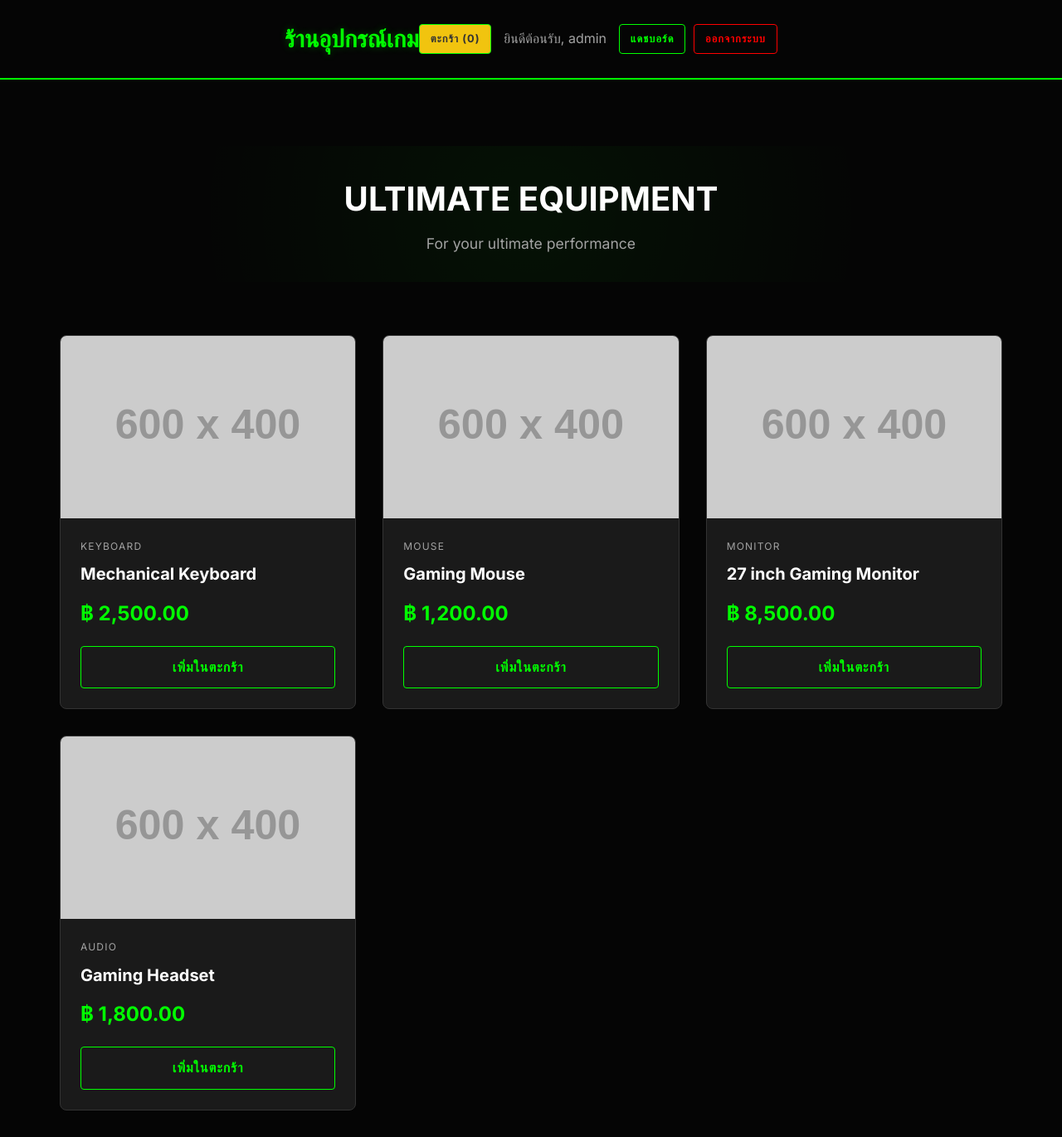
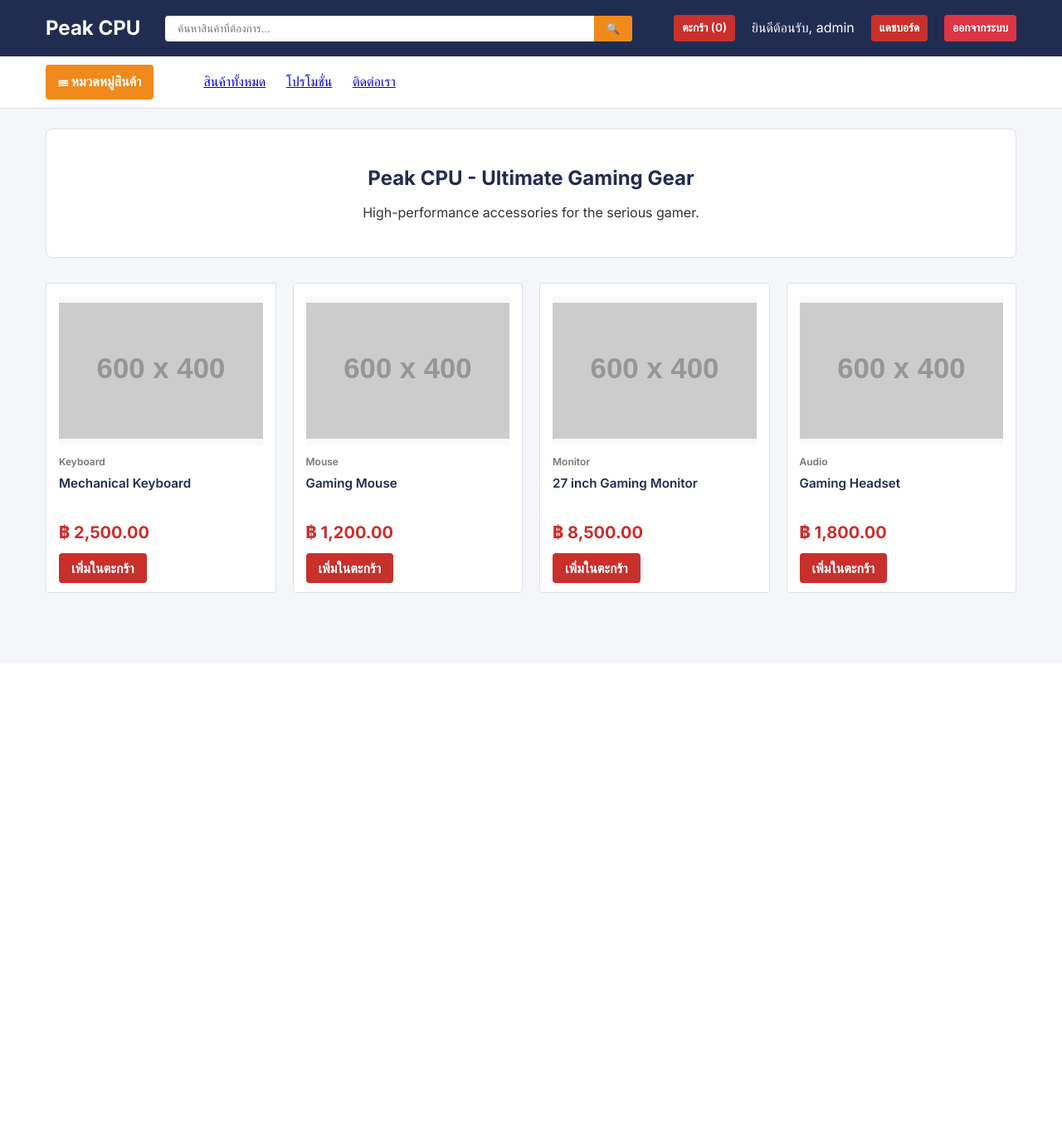
Before and after one commit to 67219010026-create/pretest-gamingstore-26, a PHP site: page / in a window 1280 px wide. Shown: the whole page at 83% size. After the commit the page ends 715 px from the top, so only its background shows below. Run offline with PHP 8.4, Linux system fonts and the light colour scheme; a user stored in the database is signed in; data comes from the database, SQL or seed files in the repository; grey boxes labelled with a size stand in for pictures from a placeholder-image service; some libraries are stand-ins or nearby versions.

Commit message:
feat: Redesign the application's visual theme, update product seeding data and logic, and apply new button styles.

```diff
--- a/checkout.php
+++ b/checkout.php
@@ -206,11 +206,11 @@ if (isset($_SESSION['cart'])) {
                         </div>
 
                         <div style="margin-top: 20px;">
-                            <button type="submit" class="btn"
+                            <button type="submit" class="btn btn-primary"
                                 style="width: 100%; padding: 15px; font-size: 1.1rem; margin-bottom: 10px;">
                                 <?php echo t('payment_button'); ?>
                             </button>
-                            <a href="cart.php" class="btn"
+                            <a href="cart.php" class="btn btn-secondary"
                                 style="display: block; width: 100%; text-align: center; padding: 15px; font-size: 1.1rem; background-color: #6c757d; color: white; text-decoration: none; box-sizing: border-box;">
                                 <?php echo t('back_to_cart'); ?>
                             </a>
--- a/index.php
+++ b/index.php
@@ -31,34 +31,50 @@ if (isset($_SESSION['cart'])) {
 <body>
 
     <header>
-        <div class="container flex-between" style="padding: 0;">
+        <div class="container flex-between">
             <div class="logo">
-                <h1><?php echo t('store_name'); ?></h1>
+                <h1><a href="index.php"><?php echo t('store_name'); ?></a></h1>
             </div>
-            <a href="cart.php" class="btn btn-sm"
-                style="margin-right: 15px; background-color: #f1c40f; color: #333; font-weight: bold;">
+
+            <div class="search-container">
+                <input type="text" class="search-input" placeholder="ค้นหาสินค้าที่ต้องการ...">
+                <button class="search-btn">🔍</button>
+            </div>
+
+            <nav class="flex-between">
+                <a href="cart.php" class="btn btn-sm btn-primary">
                     <?php echo t('cart'); ?> (<?php echo $cart_count; ?>)
                 </a>
                 <?php if (isset($_SESSION['user_id'])): ?>
-                <span class="text-muted" style="margin-right: 15px;"><?php echo t('welcome'); ?>,
+                    <span class="text-muted" style="color: white;"><?php echo t('welcome'); ?>,
                         <?php echo htmlspecialchars($_SESSION['username']); ?></span>
                     <?php if (isset($_SESSION['role']) && $_SESSION['role'] === 'Admin'): ?>
-                    <a href="admin_dashboard.php" class="btn btn-sm"
-                        style="margin-right: 10px;"><?php echo t('dashboard'); ?></a>
+                        <a href="admin_dashboard.php" class="btn btn-sm btn-primary"><?php echo t('dashboard'); ?></a>
                     <?php endif; ?>
                     <a href="logout.php" class="btn btn-danger btn-sm"><?php echo t('logout'); ?></a>
                 <?php else: ?>
-                <a href="login.php" class="btn btn-sm" style="margin-right: 10px;"><?php echo t('login'); ?></a>
-                <a href="register.php" class="btn btn-sm"><?php echo t('register'); ?></a>
+                    <a href="login.php" class="btn btn-sm btn-primary"><?php echo t('login'); ?></a>
+                    <a href="register.php" class="btn btn-sm btn-primary"><?php echo t('register'); ?></a>
                 <?php endif; ?>
             </nav>
         </div>
     </header>
 
-    <div class="container">
+    <div class="secondary-nav">
+        <div class="container flex-between" style="justify-content: flex-start;">
+            <a href="#" class="cat-btn">☰ หมวดหมู่สินค้า</a>
+            <nav style="margin-left: 20px;">
+                <a href="index.php">สินค้าทั้งหมด</a>
+                <a href="#">โปรโมชั่น</a>
+                <a href="#">ติดต่อเรา</a>
+            </nav>
+        </div>
+    </div>
+
+    <div class="container mt-4">
         <div class="hero">
-            <h2>Ultimate Equipment</h2>
-            <p>For your ultimate performance</p>
+            <h2>Peak CPU - Ultimate Gaming Gear</h2>
+            <p>High-performance accessories for the serious gamer.</p>
         </div>
 
         <div class="product-grid">
@@ -80,7 +96,7 @@ if (isset($_SESSION['cart'])) {
                                 <?php echo number_format($product['price'], 2); ?>
                             </div>
                             <a href="cart.php?action=add&id=<?php echo $product['id']; ?>"
-                                class="btn w-full"><?php echo t('add_to_cart'); ?></a>
+                                class="btn btn-primary w-full"><?php echo t('add_to_cart'); ?></a>
                         </div>
                     </div>
                 <?php endforeach; ?>
--- a/lang.php
+++ b/lang.php
@@ -9,7 +9,7 @@ if (!isset($_SESSION['lang'])) {
 
 $translations = [
     'th' => [
-        'store_name' => 'ร้านอุปกรณ์เกม',
+        'store_name' => 'Peak CPU',
         'welcome' => 'ยินดีต้อนรับ',
         'dashboard' => 'แดชบอร์ด',
         'logout' => 'ออกจากระบบ',
--- a/login.php
+++ b/login.php
@@ -81,7 +81,7 @@ if ($_SERVER['REQUEST_METHOD'] == 'POST') {
                 <input type="password" id="password" name="password" required>
             </div>
 
-            <button type="submit" class="btn">Login</button>
+            <button type="submit" class="btn btn-primary w-full">Login</button>
             <a href="cart.php" class="btn"
                 style="display: block; text-align: center; margin-top: 10px; background-color: #6c757d; text-decoration: none;">
                 <?php echo t('back_to_cart'); ?>
--- a/register.php
+++ b/register.php
@@ -115,7 +115,7 @@ if ($_SERVER['REQUEST_METHOD'] == 'POST') {
                     <input type="password" id="confirm_password" name="confirm_password" required>
                 </div>
 
-                <button type="submit" class="btn">Register</button>
+                <button type="submit" class="btn btn-primary w-full">Register</button>
                 <a href="cart.php" class="btn"
                     style="display: block; text-align: center; margin-top: 10px; background-color: #6c757d; text-decoration: none;">
                     <?php echo t('back_to_cart'); ?>
--- a/style.css
+++ b/style.css
@@ -1,19 +1,14 @@
 :root {
-    --bg-primary: #050505;
-    --bg-secondary: #121212;
-    --text-primary: #ffffff;
-    --text-secondary: #a3a3a3;
-    --accent-primary: #00ff00;
-    /* Neon Green */
-    --accent-secondary: #cc0000;
-    /* Darker Red for contrast or secondary accents */
-    --accent-hover: #33ff33;
-    --danger: #ff0000;
-    /* Bright Red */
-    --success: #00ff00;
-    --card-bg: #1a1a1a;
-    --border-color: #333333;
-    --input-bg: #262626;
+    --jib-blue: #212d50;
+    --jib-blue-dark: #1a2440;
+    --jib-orange: #f08a1c;
+    --jib-red: #c9302c;
+    --jib-red-hover: #ac2925;
+    --bg-light: #f4f6f9;
+    --text-dark: #333333;
+    --text-muted: #777777;
+    --border-color: #dee2e6;
+    --card-shadow: 0 0.125rem 0.25rem rgba(0, 0, 0, 0.075);
 }
 
 * {
@@ -24,314 +19,281 @@
 
 body {
     font-family: 'Inter', system-ui, -apple-system, sans-serif;
-    background-color: var(--bg-primary);
-    color: var(--text-primary);
+    background-color: var(--bg-light);
+    color: var(--text-dark);
     line-height: 1.6;
-    min-height: 100vh;
 }
 
 .container {
     max-width: 1200px;
     margin: 0 auto;
-    padding: 2rem;
+    padding: 0 15px;
 }
 
-/* Header & Nav */
+/* Header */
 header {
-    display: flex;
-    justify-content: space-between;
-    align-items: center;
-    padding: 1.5rem 0;
-    border-bottom: 2px solid var(--accent-primary);
-    margin-bottom: 3rem;
-    background: var(--bg-primary);
+    background-color: var(--jib-blue);
+    color: white;
+    padding: 15px 0;
 }
 
-.logo h1 {
-    font-size: 1.8rem;
+header .logo h1 {
+    font-size: 1.5rem;
+    margin: 0;
+}
+
+header a {
+    color: white;
+    text-decoration: none;
+}
+
+nav a,
+nav span {
+    margin-left: 20px;
+    font-weight: 500;
+}
+
+/* Secondary Nav */
+.secondary-nav {
+    background-color: white;
+    border-bottom: 1px solid var(--border-color);
+    padding: 10px 0;
+}
+
+.cat-btn {
+    background-color: var(--jib-orange);
+    color: white;
+    padding: 8px 15px;
+    border-radius: 4px;
+    font-weight: bold;
+    text-decoration: none;
+    margin-right: 20px;
+}
+
+/* Search Bar (Placeholder UI) */
+.search-container {
+    display: flex;
+    flex-grow: 1;
+    margin: 0 30px;
+    position: relative;
+}
+
+.search-input {
+    width: 100%;
+    padding: 8px 15px;
+    border-radius: 4px;
+    border: none;
+}
+
+.search-btn {
+    position: absolute;
+    right: 0;
+    top: 0;
+    bottom: 0;
+    background-color: var(--jib-orange);
+    color: white;
+    border: none;
+    padding: 0 15px;
+    border-radius: 0 4px 4px 0;
+    cursor: pointer;
+}
+
+/* Product Cards */
+.product-grid {
+    display: grid;
+    grid-template-columns: repeat(auto-fill, minmax(220px, 1fr));
+    gap: 20px;
+    margin-top: 30px;
+}
+
+.product-card {
+    background: white;
+    border: 1px solid var(--border-color);
+    border-radius: 4px;
+    padding: 15px;
+    transition: transform 0.2s, box-shadow 0.2s;
+    display: flex;
+    flex-direction: column;
+}
+
+.product-card:hover {
+    box-shadow: 0 4px 8px rgba(0, 0, 0, 0.1);
+}
+
+.product-image {
+    width: 100%;
+    height: 180px;
+    background: #f8f9fa;
+    display: flex;
+    align-items: center;
+    justify-content: center;
+    margin-bottom: 10px;
+}
+
+.product-image img {
+    max-width: 100%;
+    max-height: 100%;
+    object-fit: contain;
+}
+
+.product-category {
+    font-size: 0.75rem;
+    color: var(--text-muted);
+    font-weight: 600;
+}
+
+.product-name {
+    font-size: 0.95rem;
+    font-weight: 600;
+    color: var(--jib-blue);
+    margin: 5px 0 10px;
+    height: 2.8rem;
+    overflow: hidden;
+    display: -webkit-box;
+    -webkit-line-clamp: 2;
+    line-clamp: 2;
+    -webkit-box-orient: vertical;
+}
+
+.product-price {
+    font-size: 1.25rem;
     font-weight: 800;
-    color: var(--accent-primary);
-    text-shadow: 0 0 10px rgba(0, 255, 0, 0.3);
-    margin: 0;
+    color: var(--jib-red);
+    margin-bottom: 15px;
 }
 
 /* Buttons */
 .btn {
-    display: inline-flex;
-    align-items: center;
-    justify-content: center;
-    gap: 0.5rem;
-    padding: 0.75rem 1.5rem;
+    padding: 8px 15px;
     border-radius: 4px;
-    font-weight: 700;
+    font-weight: 600;
+    text-align: center;
     text-decoration: none;
-    transition: all 0.3s ease;
-    border: 1px solid var(--accent-primary);
     cursor: pointer;
-    background: transparent;
-    color: var(--accent-primary);
-    text-transform: uppercase;
-    letter-spacing: 1px;
+    border: none;
+    transition: background 0.2s;
 }
 
-.btn:hover {
-    background: var(--accent-primary);
-    color: black;
-    box-shadow: 0 0 15px var(--accent-primary);
-    transform: translateY(-2px);
+.btn-primary {
+    background-color: var(--jib-red);
+    color: white;
+}
+
+.btn-primary:hover {
+    background-color: var(--jib-red-hover);
+}
+
+.btn-danger {
+    background-color: #dc3545;
+    color: white;
 }
 
 .btn-sm {
-    padding: 0.4rem 0.8rem;
-    font-size: 0.8rem;
+    padding: 5px 10px;
+    font-size: 0.85rem;
 }
 
-.btn-danger {
-    border-color: var(--danger);
-    color: var(--danger);
+.w-full {
+    width: 100%;
 }
 
-.btn-danger:hover {
-    background: var(--danger);
-    color: white;
-    box-shadow: 0 0 15px var(--danger);
+/* Utilities */
+.flex-between {
+    display: flex;
+    justify-content: space-between;
+    align-items: center;
 }
 
-/* Products */
-.product-grid {
-    display: grid;
-    grid-template-columns: repeat(auto-fill, minmax(280px, 1fr));
-    gap: 2rem;
+.text-center {
+    text-align: center;
 }
 
-.product-card {
-    background: var(--card-bg);
-    border: 1px solid var(--border-color);
-    border-radius: 8px;
-    overflow: hidden;
-    transition: all 0.3s ease;
-}
-
-.product-card:hover {
-    transform: translateY(-5px);
-    border-color: var(--accent-primary);
-    box-shadow: 0 0 20px rgba(0, 255, 0, 0.1);
-}
-
-.product-image {
-    height: 220px;
-    background: var(--bg-secondary);
-    display: flex;
-    align-items: center;
-    justify-content: center;
-    overflow: hidden;
-    position: relative;
-}
-
-.product-image img {
-    width: 100%;
-    height: 100%;
-    object-fit: cover;
-    transition: transform 0.5s ease;
-}
-
-.product-card:hover .product-image img {
-    transform: scale(1.05);
-}
-
-.product-details {
-    padding: 1.5rem;
-}
-
-.product-category {
-    font-size: 0.75rem;
-    text-transform: uppercase;
-    letter-spacing: 0.1em;
-    color: var(--text-secondary);
-    margin-bottom: 0.5rem;
-}
-
-.product-name {
-    font-size: 1.25rem;
-    font-weight: 700;
-    margin-bottom: 0.8rem;
-    color: var(--text-primary);
-}
-
-.product-price {
-    font-size: 1.5rem;
-    font-weight: 700;
-    color: var(--accent-primary);
-    margin-bottom: 1.2rem;
-}
-
-/* Forms */
-.form-group {
+.mb-4 {
     margin-bottom: 1.5rem;
 }
 
-label {
-    display: block;
-    margin-bottom: 0.5rem;
-    color: var(--text-primary);
-    font-weight: 600;
+.mt-4 {
+    margin-top: 1.5rem;
 }
 
-input,
-select,
-textarea {
-    width: 100%;
-    padding: 0.8rem;
-    background: var(--input-bg);
+/* Hero / Banners */
+.hero {
+    background: white;
+    padding: 40px;
+    border-radius: 8px;
+    margin-bottom: 30px;
     border: 1px solid var(--border-color);
-    border-radius: 4px;
-    color: var(--text-primary);
-    font-family: inherit;
-    transition: border-color 0.2s ease;
+    text-align: center;
 }
 
-input:focus,
-select:focus,
-textarea:focus {
-    outline: none;
-    border-color: var(--accent-primary);
-    box-shadow: 0 0 0 2px rgba(0, 255, 0, 0.1);
+.hero h2 {
+    color: var(--jib-blue);
+    margin-bottom: 10px;
 }
 
-/* Auth Pages */
+/* Auth Containers */
 .auth-container {
-    max-width: 420px;
-    margin: 4rem auto;
-    padding: 2.5rem;
-    background: var(--card-bg);
+    max-width: 400px;
+    margin: 60px auto;
+    background: white;
+    padding: 30px;
     border-radius: 8px;
     border: 1px solid var(--border-color);
-    box-shadow: 0 10px 30px rgba(0, 0, 0, 0.5);
+    box-shadow: var(--card-shadow);
 }
 
 .auth-title {
-    text-align: center;
-    margin-bottom: 2rem;
-    color: var(--accent-primary);
-    font-size: 2rem;
-    text-transform: uppercase;
-    letter-spacing: 2px;
-}
-
-.error-msg {
-    color: var(--danger);
-    background: rgba(255, 0, 0, 0.1);
-    padding: 1rem;
-    border-radius: 4px;
-    margin-bottom: 1.5rem;
-    border: 1px solid var(--danger);
+    color: var(--jib-blue);
+    margin-bottom: 25px;
     text-align: center;
 }
 
-/* Admin Dashboard Tables */
+.form-group {
+    margin-bottom: 15px;
+}
+
+.form-group label {
+    display: block;
+    margin-bottom: 5px;
+    font-weight: 600;
+    font-size: 0.9rem;
+}
+
+.form-group input,
+.form-group textarea {
+    width: 100%;
+    padding: 10px;
+    border: 1px solid var(--border-color);
+    border-radius: 4px;
+}
+
+/* Cart Table and Summary */
 .table-container {
-    overflow-x: auto;
-    background-color: var(--card-bg);
-    border-radius: 8px;
-    padding: 1rem;
+    background: white;
+    border-radius: 4px;
     border: 1px solid var(--border-color);
 }
 
 table {
     width: 100%;
     border-collapse: collapse;
-    color: var(--text-secondary);
 }
 
 th,
 td {
+    padding: 12px 15px;
     text-align: left;
-    padding: 1rem;
     border-bottom: 1px solid var(--border-color);
 }
 
 th {
-    color: var(--accent-primary);
-    font-weight: 700;
-    text-transform: uppercase;
+    background-color: #f8f9fa;
+    color: var(--jib-blue);
     font-size: 0.9rem;
-    letter-spacing: 0.5px;
-}
-
-tr:hover {
-    background-color: rgba(255, 255, 255, 0.02);
-}
-
-.action-links a {
-    margin-right: 15px;
-    text-decoration: none;
-    font-weight: 600;
-    transition: color 0.2s;
-}
-
-.edit-link {
-    color: var(--text-primary);
-}
-
-.edit-link:hover {
-    color: var(--accent-primary);
-}
-
-.delete-link {
-    color: var(--danger);
-}
-
-.delete-link:hover {
-    text-decoration: underline;
 }
 
 .product-thumb {
-    width: 60px;
-    height: 60px;
-    object-fit: cover;
-    border-radius: 4px;
-    background: var(--bg-primary);
+    width: 50px;
+    height: 50px;
+    object-fit: contain;
 }
-
-/* Utilities */
-.text-center {
-    text-align: center;
-}
-
-.mb-4 {
-    margin-bottom: 1rem;
-}
-
-.text-muted {
-    color: var(--text-secondary);
-}
-
-.flex-between {
-    display: flex;
-    justify-content: space-between;
-    align-items: center;
-}
-
-.w-full {
-    width: 100%;
-}
-
-/* Hero Section */
-.hero {
-    text-align: center;
-    margin-bottom: 4rem;
-    padding: 2rem 0;
-    background: radial-gradient(circle at center, rgba(0, 255, 0, 0.05) 0%, transparent 70%);
-}
-
-.hero h2 {
-    font-size: 2.5rem;
-    color: var(--text-primary);
-    margin-bottom: 0.5rem;
-    text-transform: uppercase;
-}
-
-.hero p {
-    color: var(--text-secondary);
-    font-size: 1.1rem;
-}
```
Also changed, not shown: cart.php (+6 -5 lines), seed_products.php (+21 -21 lines). Lines whose indentation alone changed are shown as unchanged.
